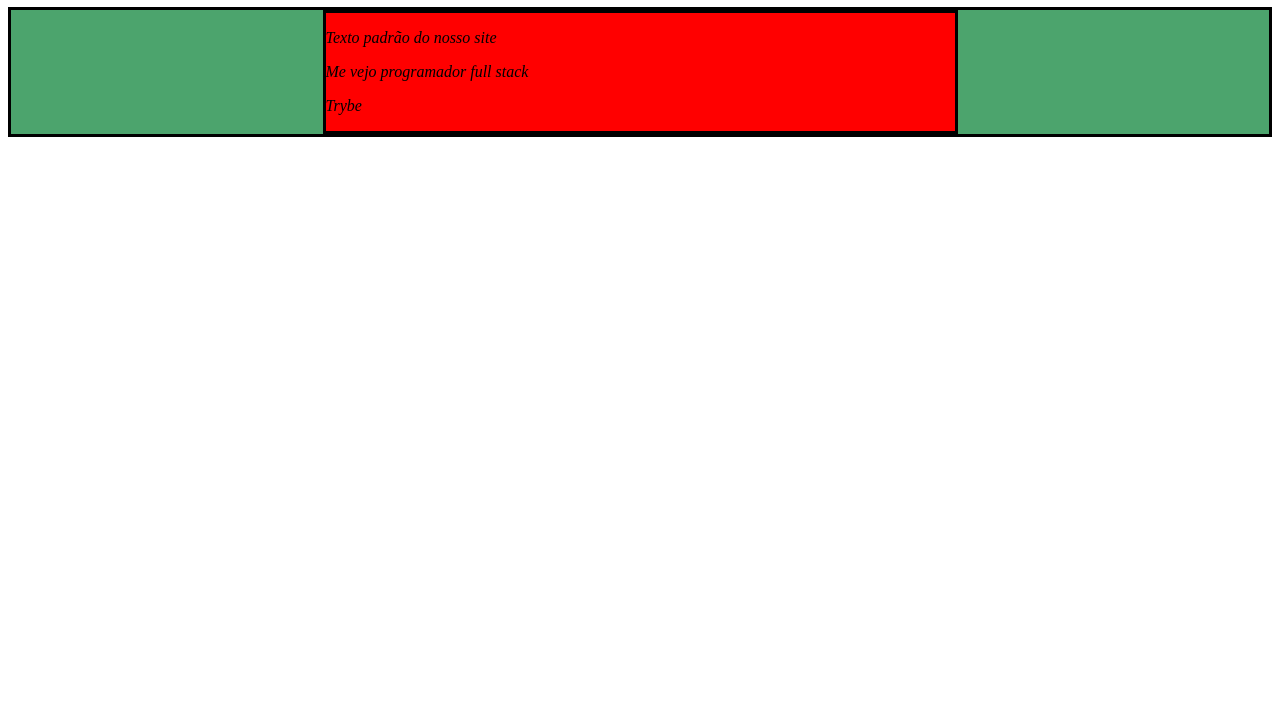
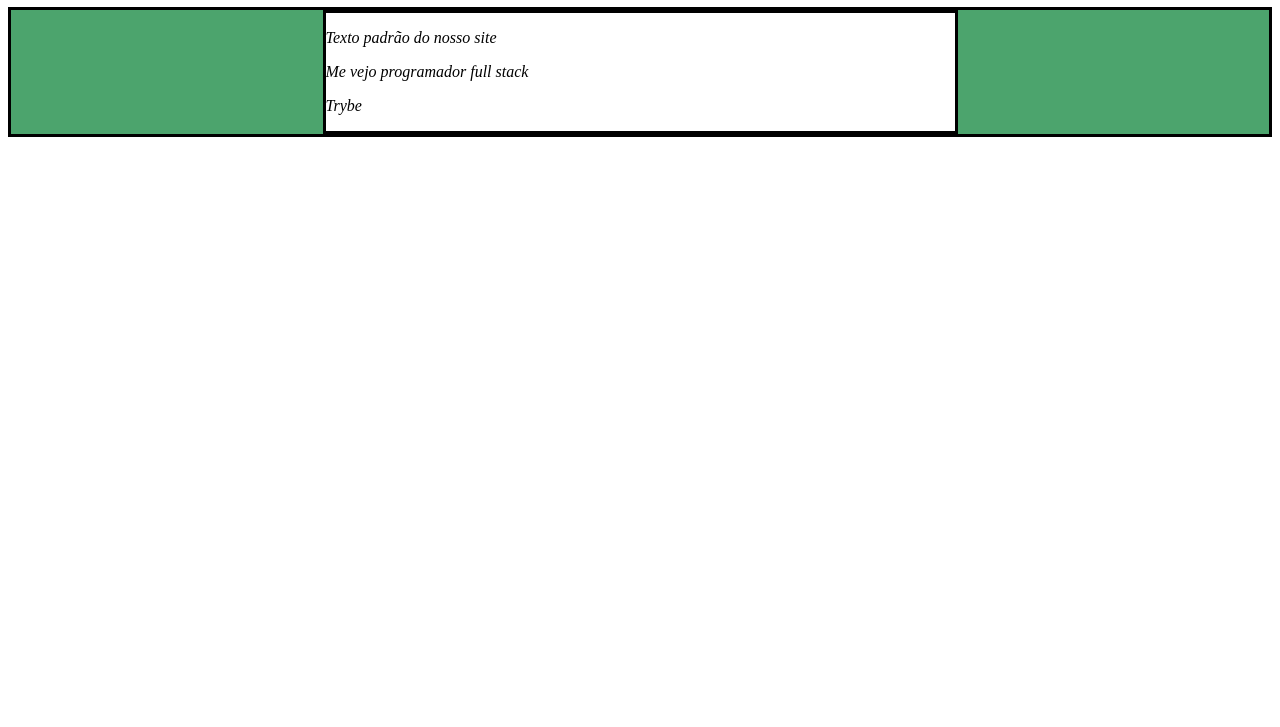
Before and after one commit to andrejvb/tribe-exercicios, a plain HTML site: page DOM/index.html in a window 1280 px wide. Shown: the part 73-800 px from the top of the page. Drawn offline with Linux system fonts and the light colour scheme.

Commit message:
resolucao exercicio 3

```diff
--- a/DOM/index.html
+++ b/DOM/index.html
@@ -62,7 +62,7 @@ function daquiDoisAnos (){
     let element = document.getElementsByTagName('p')[01].innerText = "Me vejo programador full stack";
 }
 
-daquiDoisAnos ('p')
+daquiDoisAnos ('p');
 
 
 //exercicio 02
@@ -72,7 +72,19 @@ function changeCollor (){
     element.style.background = "rgb(76,164,109)";
 }
 
-changeCollor('main-content')
+changeCollor('main-content');
+
+
+//exercicio 03
+
+function changeredsquare (){
+    let element = document.getElementsByClassName('center-content')[0];
+    element.style.background = "rgb(255, 255, 255)";
+}
+
+changeredsquare('center-content');
+
+
 
 
     </script>
```
